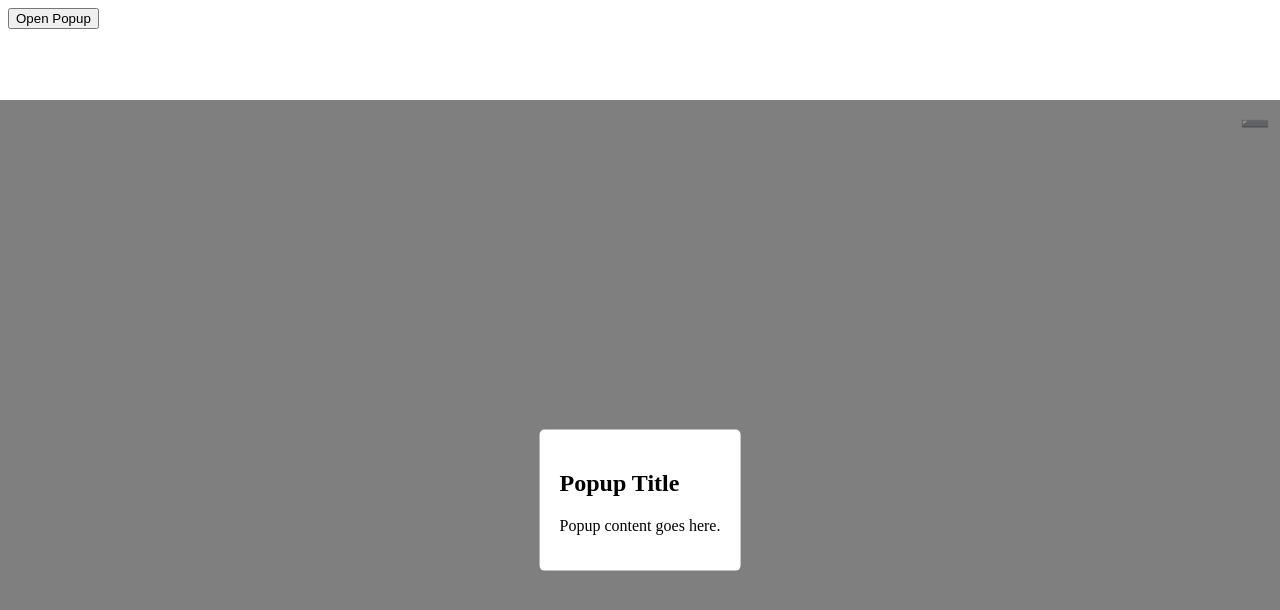
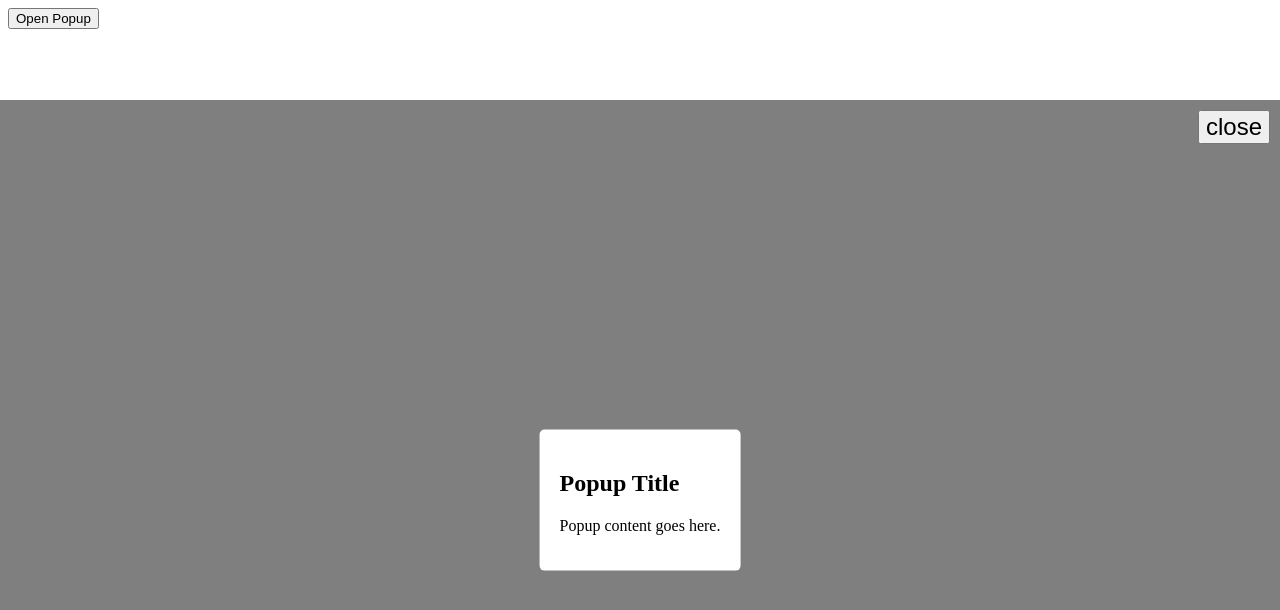
Before and after one commit to Aabdalah/popup, a plain HTML site: page index.html in a window 1280 px wide. Both pictures are taken after a click on the button "Open Popup". Drawn offline with nearby package versions, Linux system fonts and the light colour scheme.

Commit message:
Update index.html

```diff
--- a/index.html
+++ b/index.html
@@ -16,7 +16,7 @@
             <h2>Popup Title</h2>
             <p>Popup content goes here.</p>
           </div>
-          <div class="popup-close">➖</div>
+          <button class="popup-close">close</button>
         </div>
 
     <script src="main.js"></script>
```
